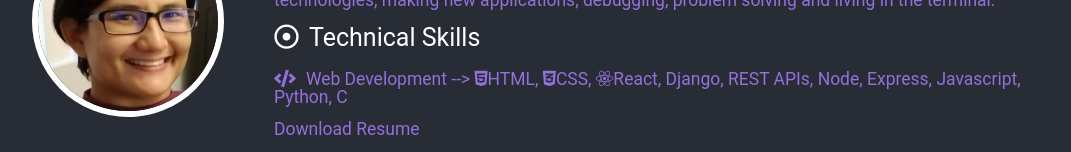
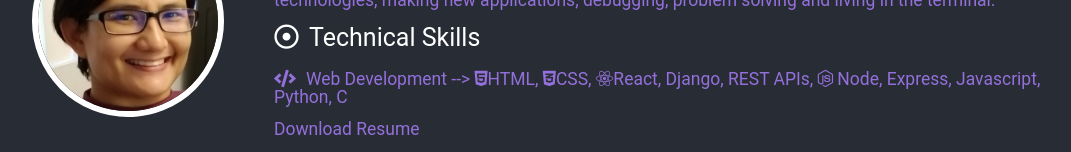
Before and after one commit to mparedes003/profile-page, a React (Create React App) app: page / in a window 1280 px wide. Shown: the part 356-508 px from the top of the page, without its empty margins (118-1189 px from the left). Built offline with nearby package versions, Linux system fonts and the light colour scheme.

Commit message:
Add fontawesome incon for NodeJS

```diff
--- a/src/App.js
+++ b/src/App.js
@@ -53,7 +53,8 @@ function App() {
             <i class="fas fa-code" />
             Web Development --> <i class="fab fa-html5" />
             HTML, <i class="fab fa-css3-alt" />
-            CSS, <i class="fab fa-react" />React, Django, REST APIs, Node,
+            CSS, <i class="fab fa-react" />
+            React, Django, REST APIs, <i class="fab fa-node-js" /> Node,
             Express, Javascript, Python, C
           </p>
 
```
